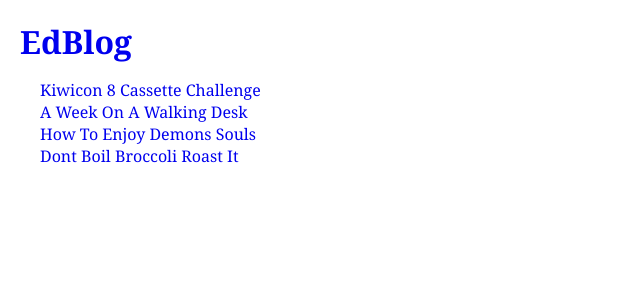
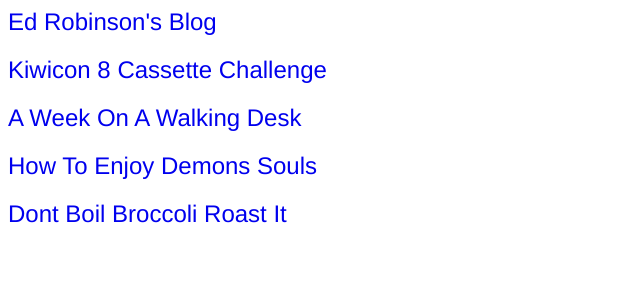
Before and after one commit to anotheredward/anotheredward.github.io, a Jekyll site: the page built from index.html, in a window 1280 px wide. Shown: the top 300 px of the page, without its empty margins (0-640 px from the left). Built offline with Jekyll 4.4.1, drawn with Linux system fonts in a browser that asks for light colours.

Commit message:
extract css, remove uncessary classes and tags, inline index layout

```diff
--- a/_layouts/default.html
+++ b/_layouts/default.html
@@ -1,51 +1,12 @@
 <meta charset="utf-8">
 <!doctype html>
-<html>
-  <head>
-    <title>EdBlog</title>
-    <link href='http://fonts.googleapis.com/css?family=Noto+Serif:400,400italic,700' rel='stylesheet' type='text/css'>
-    <style>
-* {
-	font-family:'Noto serif', serif;
-}
-
-body {
-	color:#2C2C3A;
-	margin:0;
-	max-width: 800px;
-}
-
-.post {
-  padding: 0 0 0 20px;
-}
-
-header h1 {
-	margin:0;
-	padding:20px 0 0 20px;
-}
-
-a:link {
-	text-decoration:none;
-}
-
-.postlist li {
-	display:block;
-}
-
-.byline {
-	margin-top: -20px;
-	font-style: italic;
-	color: #888;
-	font-size: small;
-}
-    </style>
-  </head>
-  <body>
-    <a href="/">
-      <header>
-	<h1>EdBlog</h1>
-      </header>
-    </a>
-    {{ content }}
-  </body>
-</html>
+<title>{{page.title}}</title>
+<link rel="stylesheet" href="/css/style.css">
+<a href="/">
+  <header>
+    <h2>
+      Ed Robinson's Blog
+    </h2>
+  </header>
+</a>
+{{ content }}
--- a/_layouts/index.html
+++ /dev/null
@@ -1,6 +0,0 @@
----
-layout: default
----
-<div class="postlist">
-  {{ content }}
-</div>
--- /dev/null
+++ b/css/style.css
@@ -0,0 +1,20 @@
+body {
+  font-family: Helvetica, Arial, sans-serif;
+  font-weight: 300;
+  max-width: 800px;
+}
+
+h2 {
+  font-weight: 300;
+}
+
+a:link {
+  text-decoration:none;
+}
+
+.byline {
+  margin-top: -20px;
+  font-style: italic;
+  color: #888;
+  font-size: small;
+}
--- a/index.html
+++ b/index.html
@@ -1,9 +1,9 @@
 ---
-layout: index
-title: Home
+layout: default
+title: Ed Robinson's Blog
 ---
-<ul>
-	{% for post in site.posts %}
-		<li><a href="{{ post.url }}">{{ post.title }}</a></li>
-	{% endfor %}
-</ul>
+{% for post in site.posts %}
+<h2>
+<a href="{{ post.url }}">{{ post.title }}</a>
+</h2>
+{% endfor %}
```
